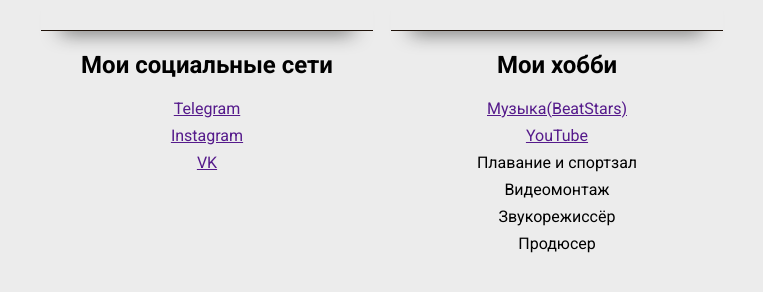
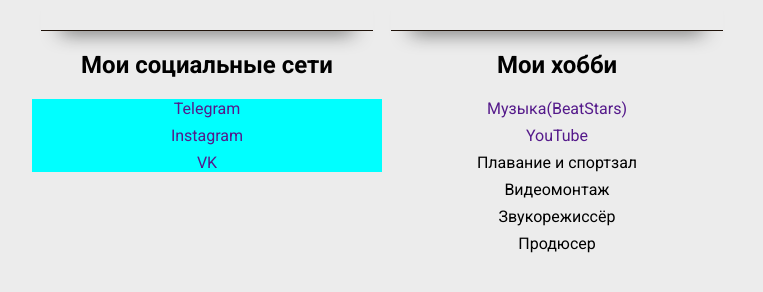
Before and after one commit to YNGPrenty/My-CV, a website: page index.html in a window 1280 px wide. Shown: the part 312-604 px from the top of the page, without its empty margins (258-1021 px from the left). Drawn offline with Linux system fonts and the light colour scheme.

Commit message:
Liltle changes

```diff
--- a/styles.css
+++ b/styles.css
@@ -37,15 +37,15 @@
   margin-left: 5rem;
 }
 
-.git{
-    margin-top: 2rem;
-    margin-bottom: 2rem;
-    box-shadow: 0 20px 20px -20px #333;
+.git {
+  margin-top: 2rem;
+  margin-bottom: 2rem;
+  box-shadow: 0 20px 20px -20px #333;
 }
 
 .git h1 {
-    text-align: center;
-    margin: 0;
+  text-align: center;
+  margin: 0;
 }
 
 .hobbysoc {
@@ -56,7 +56,6 @@
 .hobby {
   width: 50%;
   text-align: center;
-
 }
 
 .hobby ol {
@@ -66,6 +65,11 @@
 
 .hobby ol li {
   margin-bottom: 0.5rem;
+  text-decoration: none;
+}
+
+.hobby ol li a {
+  text-decoration: none;
 }
 
 .soc {
@@ -76,8 +80,13 @@
 .soc ul {
   list-style-type: none;
   padding: 0;
+  background-color: aqua;
 }
 
 .soc ul li {
   margin-bottom: 0.5rem;
 }
+
+.soc ul li a {
+  text-decoration: none;
+}
```
